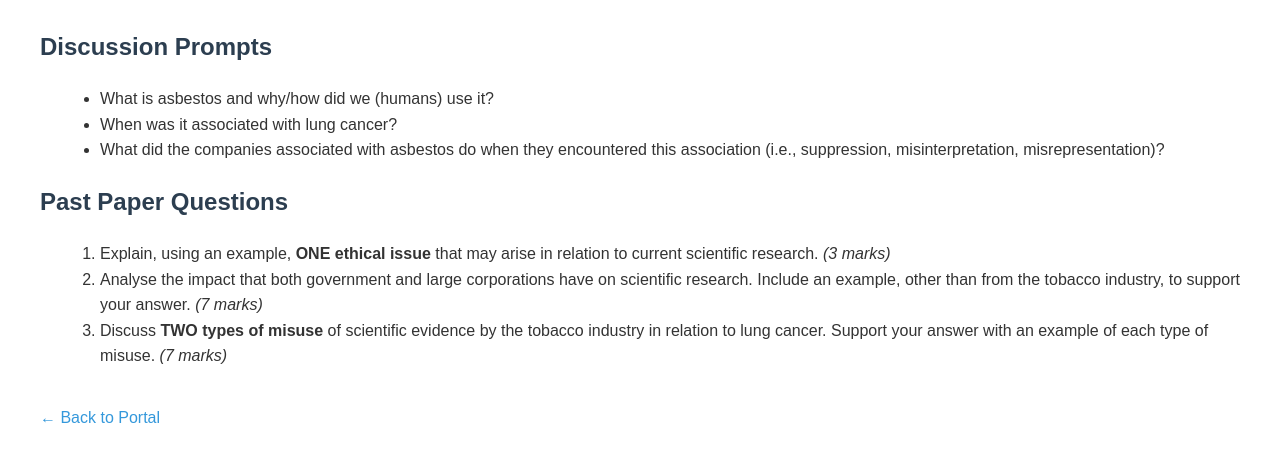
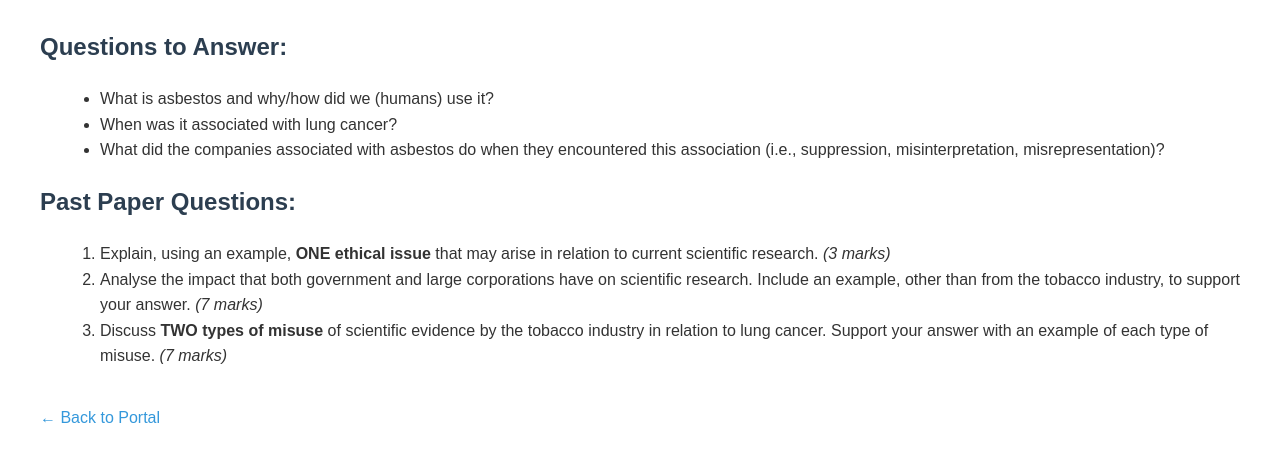
Before and after one commit to mrrbwhs/invsci, a plain HTML site: page asbestos.html in a window 1280 px wide. Shown: the part 85-546 px from the top of the page. Drawn offline with Linux system fonts and the light colour scheme.

Commit message:
Update asbestos.html

```diff
--- a/asbestos.html
+++ b/asbestos.html
@@ -29,14 +29,14 @@
 <body>
   <h1>Asbestos Mining and Cancer</h1>
 
-  <h2>Discussion Prompts</h2>
+  <h2>Questions to Answer:</h2>
   <ul>
     <li>What is asbestos and why/how did we (humans) use it?</li>
     <li>When was it associated with lung cancer?</li>
     <li>What did the companies associated with asbestos do when they encountered this association (i.e., suppression, misinterpretation, misrepresentation)?</li>
   </ul>
 
-  <h2>Past Paper Questions</h2>
+  <h2>Past Paper Questions:</h2>
   <ol>
     <li>
       Explain, using an example, <strong>ONE ethical issue</strong> that may arise in relation to current scientific research. <em>(3 marks)</em>
```
